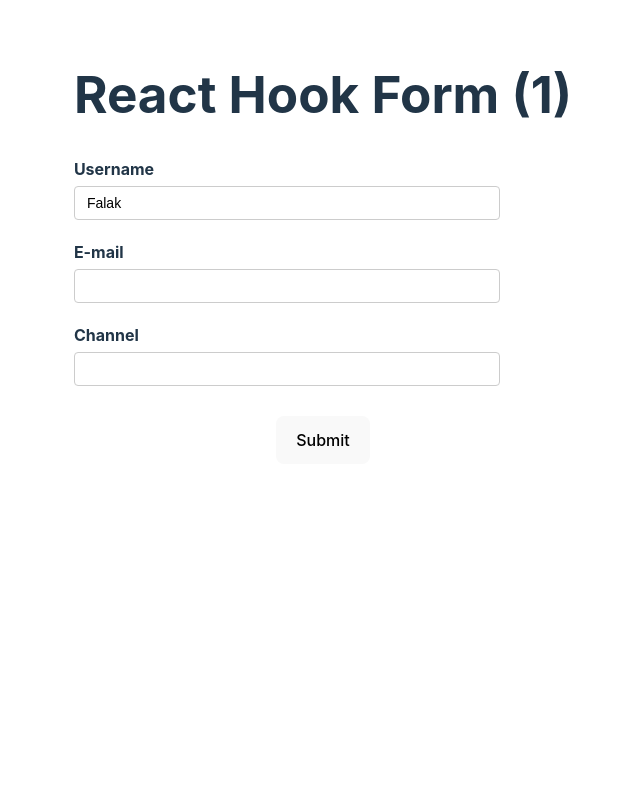
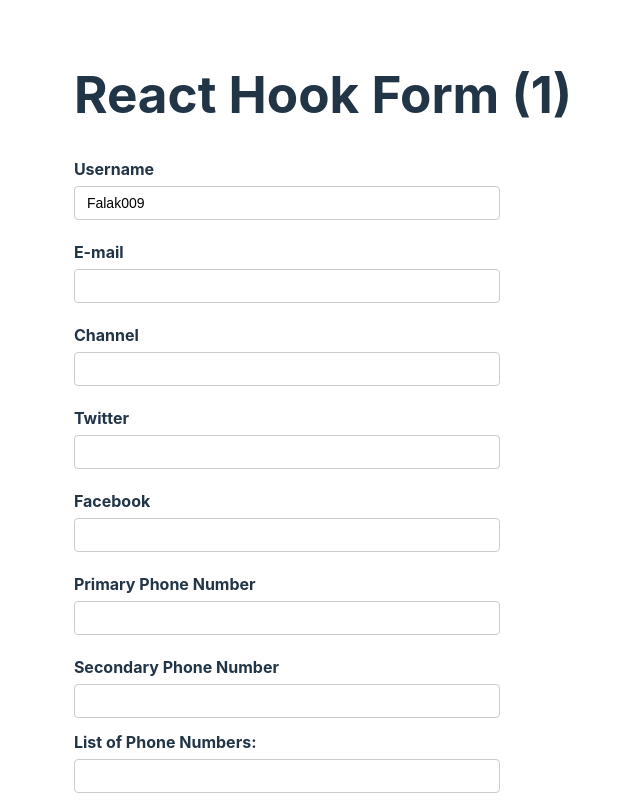
Before and after one commit to FALAK097/FullStack_JS_Learning, a React (Vite) app in the folder react_hook_form/: page / in a window 1280 px wide. Shown: the top 800 px of the page, without its empty margins (317-957 px from the left). Built offline with nearby package versions, Linux system fonts and the light colour scheme.

Commit message:
nested objects arrays dynamic fields

```diff
--- a/react_hook_form/src/components/ReactHookForm.tsx
+++ b/react_hook_form/src/components/ReactHookForm.tsx
@@ -1,4 +1,4 @@
-import { useForm } from 'react-hook-form';
+import { useForm, useFieldArray } from 'react-hook-form';
 import { DevTool } from '@hookform/devtools';
 
 let renderCount = 0;
@@ -7,15 +7,35 @@ type FormValues = {
   username: string;
   email: string;
   channel: string;
+  social: {
+    twitter: string;
+    facebook: string;
+  };
+  phoneNumbers: string[];
+  phNumbers: {
+    number: string;
+  }[];
 };
 
 export const ReactHookForm = () => {
   const { register, control, handleSubmit, formState } = useForm<FormValues>({
     // use of default values
     defaultValues: {
-      username: 'Falak',
+      username: 'Falak009',
       email: '',
       channel: '',
+      // nested object
+      social: {
+        twitter: '',
+        facebook: '',
+      },
+      // array
+      phoneNumbers: ['', ''],
+      phNumbers: [
+        {
+          number: '',
+        },
+      ],
     },
 
     // load saved data from API endpoint
@@ -32,6 +52,12 @@ export const ReactHookForm = () => {
     // },
   });
   const { errors } = formState;
+
+  // useFieldArray
+  const { fields, append, remove } = useFieldArray({
+    name: 'phNumbers',
+    control,
+  });
 
   const onSubmit = (data: FormValues) => {
     console.log('Form Submitted', data);
@@ -105,6 +131,99 @@ export const ReactHookForm = () => {
           />
           <p className="error"> {errors.channel?.message} </p>
         </div>
+
+        <div className="form-control">
+          <label htmlFor="twitter">Twitter</label>
+          <input
+            type="text"
+            id="twitter"
+            {...register('social.twitter', {
+              required: {
+                value: true,
+                message: 'Enter your twitter Account Name',
+              },
+            })}
+          />
+          <p className="error"> {errors.social?.twitter?.message} </p>
+        </div>
+
+        <div className="form-control">
+          <label htmlFor="facebook">Facebook</label>
+          <input
+            type="text"
+            id="facebook"
+            {...register('social.facebook', {
+              required: {
+                value: true,
+                message: 'Enter your Facebook Account Name',
+              },
+            })}
+          />
+          <p className="error">{errors.social?.facebook?.message} </p>
+        </div>
+
+        <div className="form-control">
+          <label htmlFor="primary-phone">Primary Phone Number</label>
+          <input
+            type="number"
+            id="primary-phone"
+            {...register('phoneNumbers.0', {
+              required: {
+                value: true,
+                message: 'Primary Phone Number is required',
+              },
+            })}
+          />
+          <p className="error">{errors.phoneNumbers?.[0]?.message} </p>
+        </div>
+
+        <div className="form-control">
+          <label htmlFor="secondary-phone">Secondary Phone Number</label>
+          <input
+            type="number"
+            id="secondary-phone"
+            {...register('phoneNumbers.1', {
+              required: {
+                value: true,
+                message: 'Secondary Phone Number is required',
+              },
+            })}
+          />
+          <p className="error">{errors.phoneNumbers?.[1]?.message} </p>
+
+          {/* useFieldArray */}
+          <div>
+            <label>List of Phone Numbers: </label>
+            <div>
+              {fields.map((field, index) => {
+                return (
+                  <div className="form-control" key={field.id}>
+                    <input
+                      type="number"
+                      {...register(`phNumbers.${index}.number` as const)}
+                    />
+                    {index > 0 && (
+                      <button
+                        type="button"
+                        onClick={() => {
+                          remove(index);
+                        }}>
+                        Remove
+                      </button>
+                    )}
+                  </div>
+                );
+              })}
+              <button
+                type="button"
+                onClick={() => {
+                  append({ number: '' });
+                }}>
+                Add Phone Number
+              </button>
+            </div>
+          </div>
+        </div>
         <button>Submit</button>
       </form>
       <DevTool control={control} />
```
